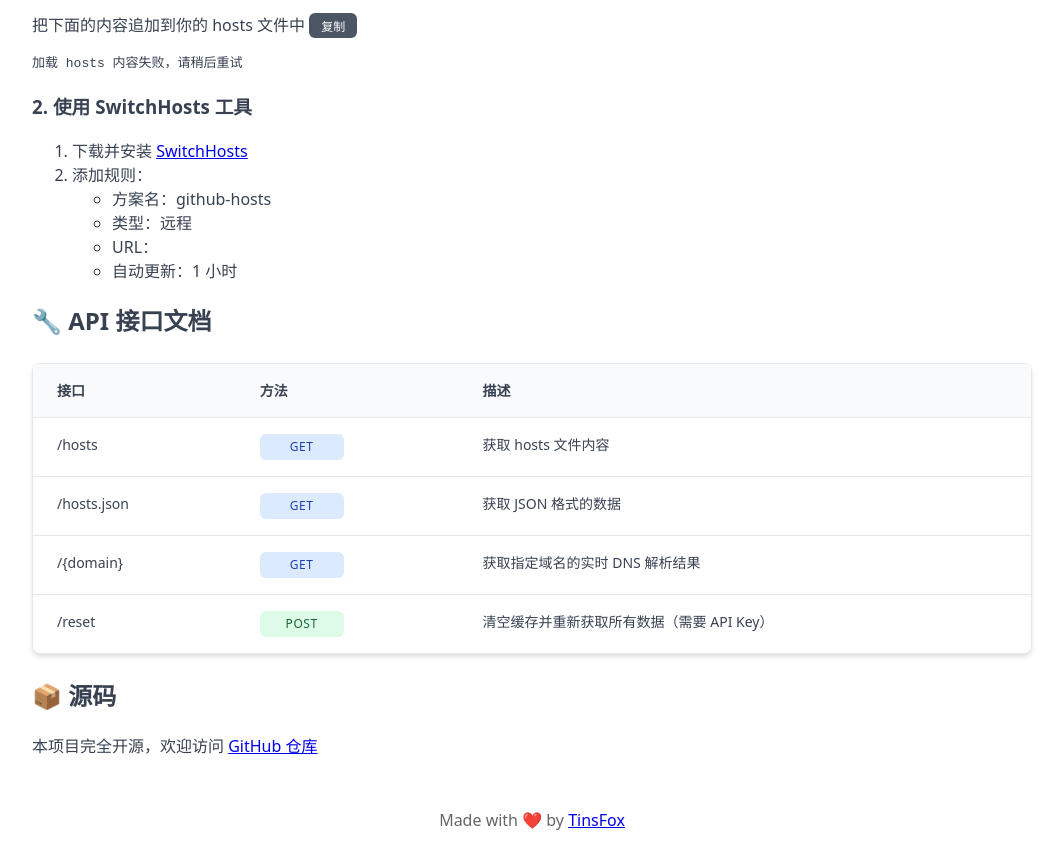
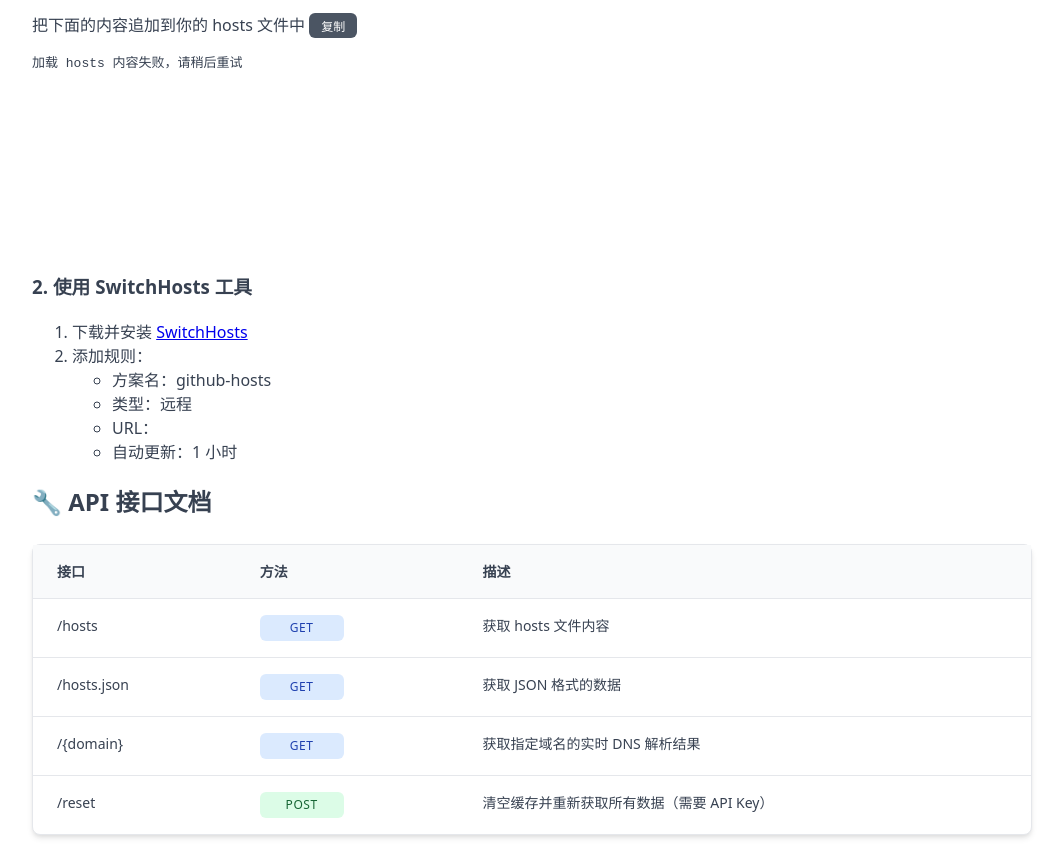
Before and after one commit to wisnotuu/github-hosts, a website: page public/index.html in a window 1280 px wide. Shown: the part 1029-1880 px from the top of the page, without its empty margins (108-1171 px from the left). Drawn offline with Linux system fonts and the light colour scheme; no server answers.

Commit message:
style: host area height

```diff
--- a/public/index.css
+++ b/public/index.css
@@ -289,3 +289,8 @@ td:hover .try-btn {
     height: 100px;
   }
 }
+
+#hosts {
+  height: 200px;
+  overflow-y: auto;
+}
```
